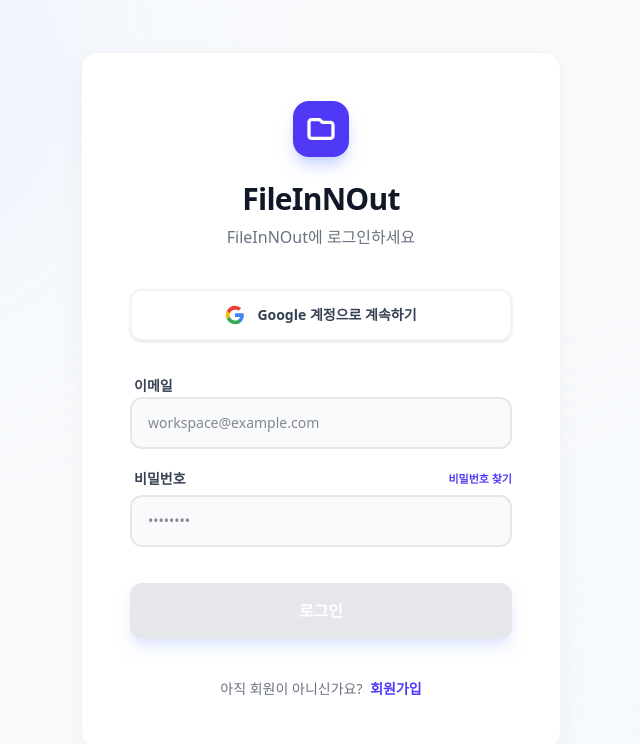
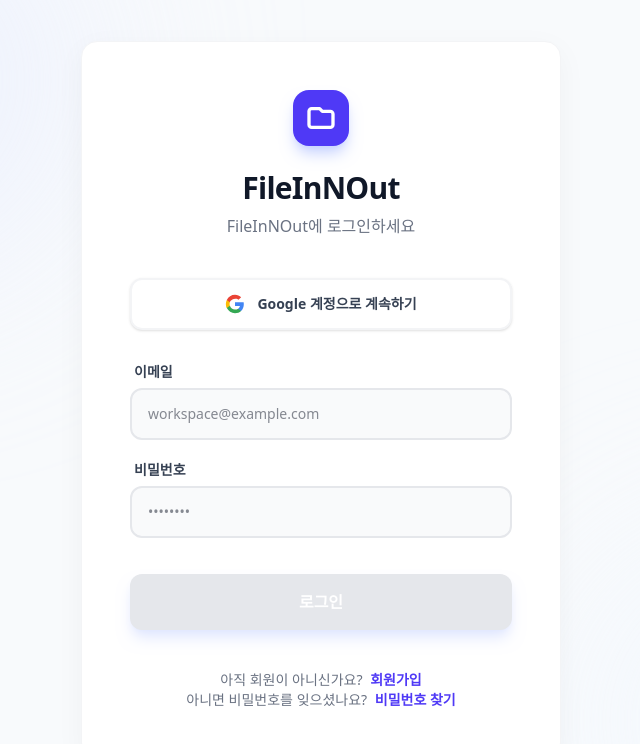
Before and after one commit to Lumisia/vue-test01, a Vue app: page /login in a window 1280 px wide. Shown: the top 744 px of the page, without its empty margins (319-959 px from the left). Built offline with nearby package versions, Linux system fonts and the light colour scheme.

Commit message:
Refactor : 로그인도 수정

```diff
--- a/src/views/user/LoginView.vue
+++ b/src/views/user/LoginView.vue
@@ -131,28 +131,60 @@
       <form @submit.prevent="handleLogin" class="space-y-5" novalidate>
         <!-- Email -->
         <div class="space-y-1.5">
-          <label class="text-sm font-bold text-gray-700 ml-1">이메일</label>
-          <input v-model="loginForm.email" @blur="validateEmail" type="email" placeholder="workspace@example.com"
-            :class="['w-full bg-gray-50 border-2 rounded-xl px-4 py-3.5 text-sm transition-all outline-none focus:ring-4', getInputClass('email')]" />
-          <p v-if="loginInputError.email.errorMessage"
-            class="text-rose-500 text-[11px] font-bold ml-1 animate-slide-down">
-            {{ loginInputError.email.errorMessage }}
-          </p>
+          <!-- label + error 한 줄 -->
+          <label class="flex items-center text-sm font-bold text-gray-700 ml-1">
+            <span>이메일</span>
+
+            <span
+              v-if="loginInputError.email.errorMessage"
+              class="ml-auto text-rose-500 text-[11px] font-bold animate-slide-down"
+            >
+              {{ loginInputError.email.errorMessage }}
+            </span>
+          </label>
+
+          <input
+            v-model="loginForm.email"
+            @blur="validateEmail"
+            type="email"
+            placeholder="workspace@example.com"
+            :class="[
+              'w-full bg-gray-50 border-2 rounded-xl px-4 py-3.5 text-sm transition-all outline-none focus:ring-4',
+              getInputClass('email')
+            ]"
+          />
         </div>
+
 
         <!-- Password -->
         <div class="space-y-1.5">
-          <div class="flex justify-between items-center ml-1">
-            <label class="text-sm font-bold text-gray-700">비밀번호</label>
-            <a href="#" class="text-[11px] font-bold text-indigo-600 hover:text-indigo-700">비밀번호 찾기</a>
-          </div>
-          <input v-model="loginForm.password" @blur="validatePassword" type="password" placeholder="••••••••"
-            :class="['w-full bg-gray-50 border-2 rounded-xl px-4 py-3.5 text-sm transition-all outline-none focus:ring-4', getInputClass('password')]" />
-          <p v-if="loginInputError.password.errorMessage"
-            class="text-rose-500 text-[11px] font-bold ml-1 animate-slide-down">
-            {{ loginInputError.password.errorMessage }}
-          </p>
+          <!-- label / error / find-password 한 줄 -->
+          <label class="flex items-center text-sm font-bold text-gray-700 ml-1">
+            <span>비밀번호</span>
+
+            <!-- 에러 메시지 -->
+            <span
+              v-if="loginInputError.password.errorMessage"
+              class="ml-auto mr-3 text-rose-500 text-[11px] font-bold animate-slide-down"
+            >
+              {{ loginInputError.password.errorMessage }}
+            </span>
+
+
+          </label>
+
+          <input
+            v-model="loginForm.password"
+            @blur="validatePassword"
+            type="password"
+            placeholder="••••••••"
+            :class="[
+              'w-full bg-gray-50 border-2 rounded-xl px-4 py-3.5 text-sm transition-all outline-none focus:ring-4',
+              getInputClass('password')
+            ]"
+          />
         </div>
+
 
         <!-- Login Error Message -->
         <div v-if="loginErrorMessage"
@@ -189,6 +221,15 @@
           아직 회원이 아니신가요?
           <RouterLink to="/signup" class="text-indigo-600 hover:text-indigo-700 font-bold ml-1 transition-colors">회원가입
           </RouterLink>
+        </p>
+        <p class="text-sm text-gray-500 font-medium">
+          아니면 비밀번호를 잊으셨나요?
+            <a
+              href="#"
+              class="text-indigo-600 hover:text-indigo-700 font-bold ml-1 transition-colors"
+            >
+              비밀번호 찾기
+            </a>
         </p>
       </div>
     </div>
```
